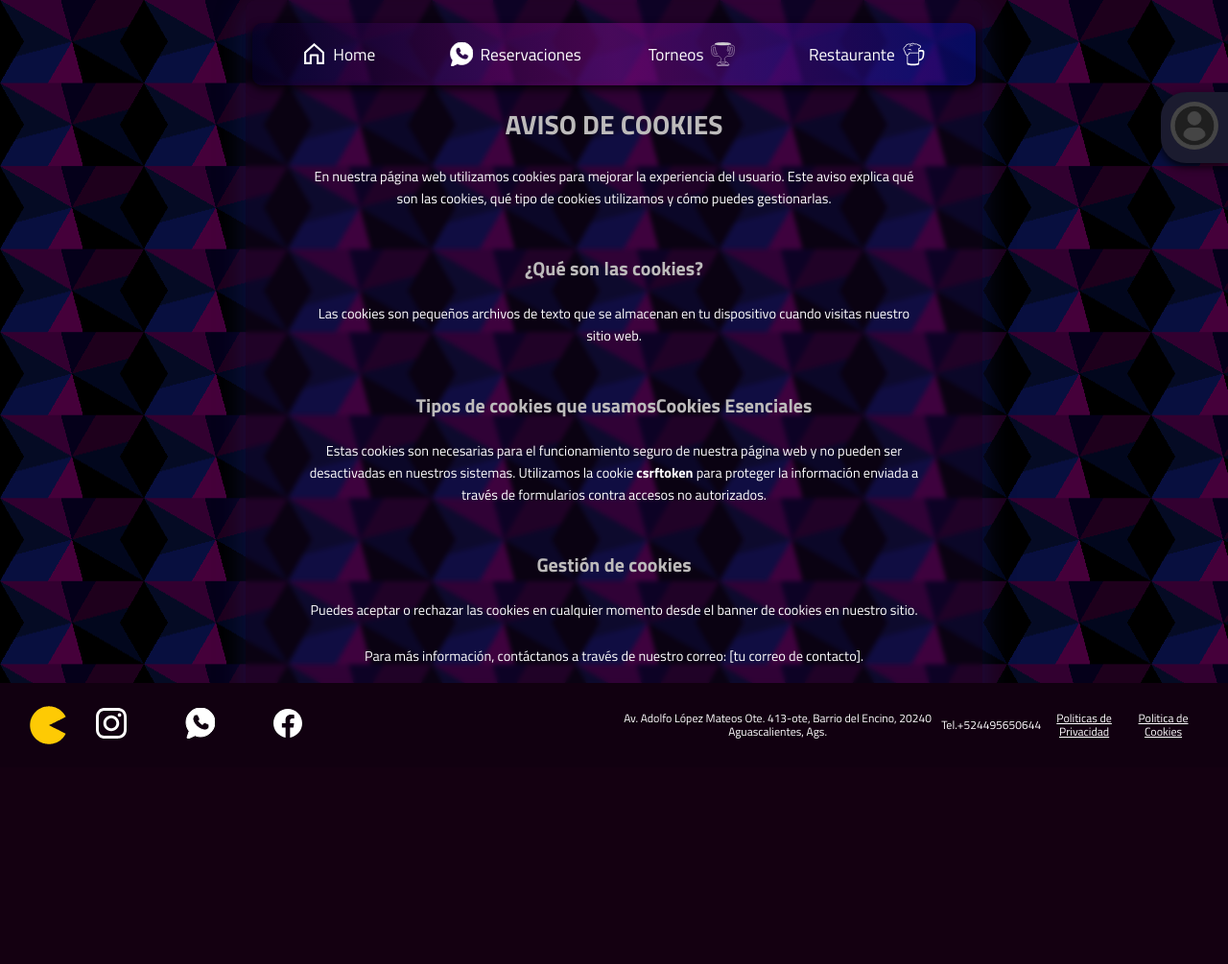
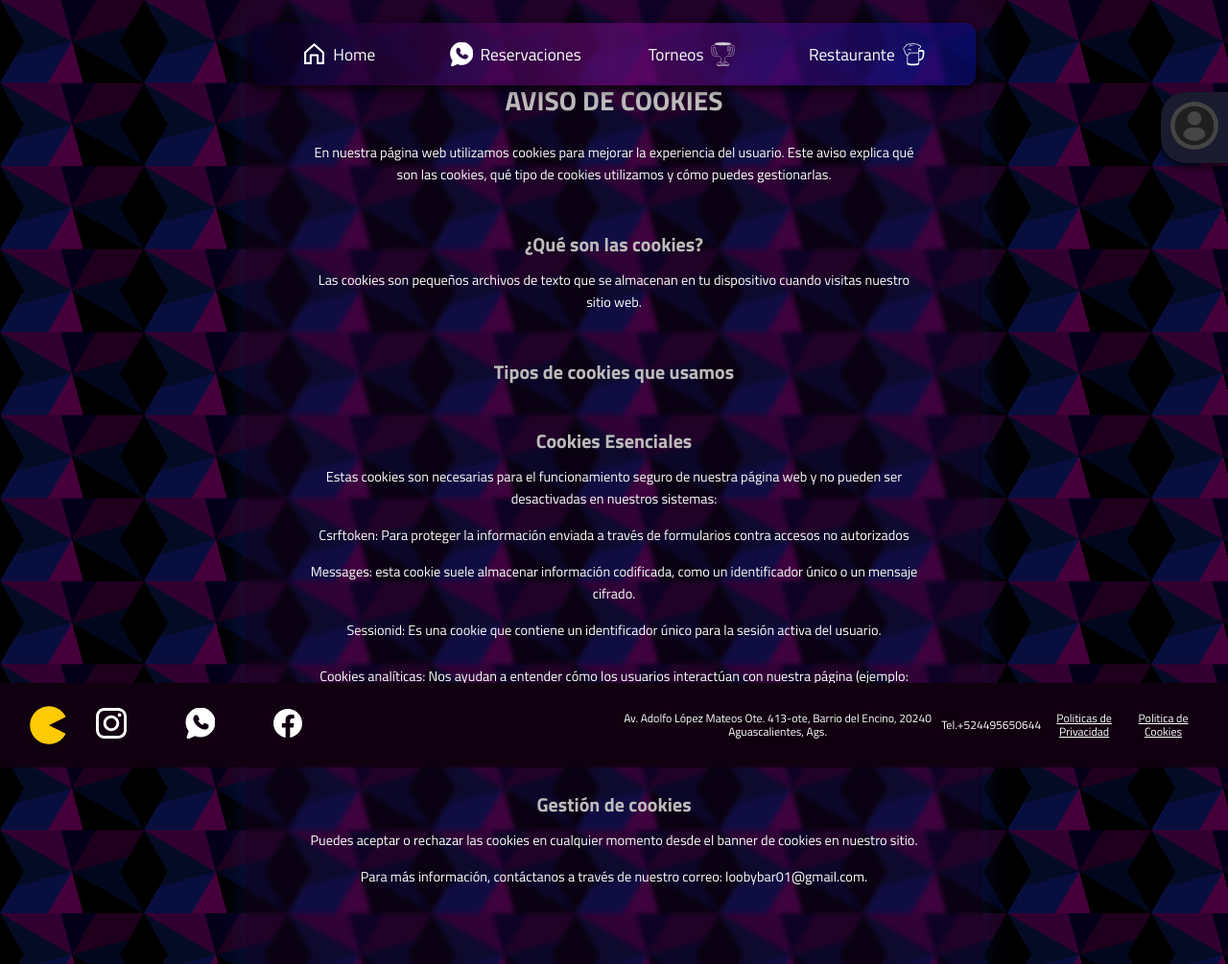
Before and after one commit to SergioEderCervantes/Lobby, a Django app: page /cookies_servicios/ in a window 1280 px wide. Shown: the whole page at 96% size. Before the commit the page ends 776 px from the top, so only its background shows below. Run offline with Django 5.2, Linux system fonts and the light colour scheme; some web fonts are replaced.

Commit message:
politicas y cookiess

```diff
--- a/cookies_servicios/templates/cookies_servicios.html
+++ b/cookies_servicios/templates/cookies_servicios.html
@@ -17,19 +17,29 @@
 
   <div class="body-log">
     <div class="tarjeta_info">
-      <h1>Aviso de Cookies</h1>
-      <p>En nuestra página web utilizamos cookies para mejorar la experiencia del usuario. Este aviso explica qué son las cookies, qué tipo de cookies utilizamos y cómo puedes gestionarlas.</p>
+        <h1>Aviso de Cookies</h1>
+        <p>En nuestra página web utilizamos cookies para mejorar la experiencia del usuario. Este aviso explica qué son las cookies, qué tipo de cookies utilizamos y cómo puedes gestionarlas.</p>
+
+    <div class="">
       <h2>¿Qué son las cookies?</h2>
       <p>Las cookies son pequeños archivos de texto que se almacenan en tu dispositivo cuando visitas nuestro sitio web.</p>
-      <h2>Tipos de cookies que usamos</h2>
-      <h2>Cookies Esenciales</h2>
-      <p>Estas cookies son necesarias para el funcionamiento seguro de nuestra página web y no pueden ser desactivadas en nuestros sistemas. Utilizamos la cookie <strong>csrftoken</strong> para proteger la información enviada a través de formularios contra accesos no autorizados.</p>
-      {% comment %} <li><strong>Cookies analíticas:</strong> Nos ayudan a entender cómo los usuarios interactúan con nuestra página (ejemplo: Google Analytics).</li>
-      <li><strong>Cookies de preferencia:</strong> Guardan tus configuraciones (como idioma).</li> {% endcomment %}
+    </div>
+      <h2>Tipos de cookies que usamos</h3>
+    <div class="">
+      <h3>Cookies Esenciales</h3>
+      <p>Estas cookies son necesarias para el funcionamiento seguro de nuestra página web y no pueden ser desactivadas en nuestros sistemas:
+        <p>Csrftoken: Para proteger la información enviada a través de formularios contra accesos no autorizados</p>
+        <p>Messages: esta cookie suele almacenar información codificada, como un identificador único o un mensaje cifrado.</p>
+        <p>Sessionid: Es una cookie que contiene un identificador único para la sesión activa del usuario.</p>
+    </div>
+    <div class="">
+      <p>Cookies analíticas: Nos ayudan a entender cómo los usuarios interactúan con nuestra página (ejemplo: Google Analytics).</p>
+      <p>Cookies de preferencia: Guardan tus configuraciones (como idioma).</p>
+    </div>
+    <div class="">
       <h2>Gestión de cookies</h2>
       <p>Puedes aceptar o rechazar las cookies en cualquier momento desde el banner de cookies en nuestro sitio.</p>
-      <p>Para más información, contáctanos a través de nuestro correo: [tu correo de contacto].</p>
+      <p>Para más información, contáctanos a través de nuestro correo: loobybar01@gmail.com.</p>
     </div>
-  </div>
-
+</div>
 {% endblock %}
```
Also changed, not shown: politicas/templates/politicas.html (+6 -6 lines).
